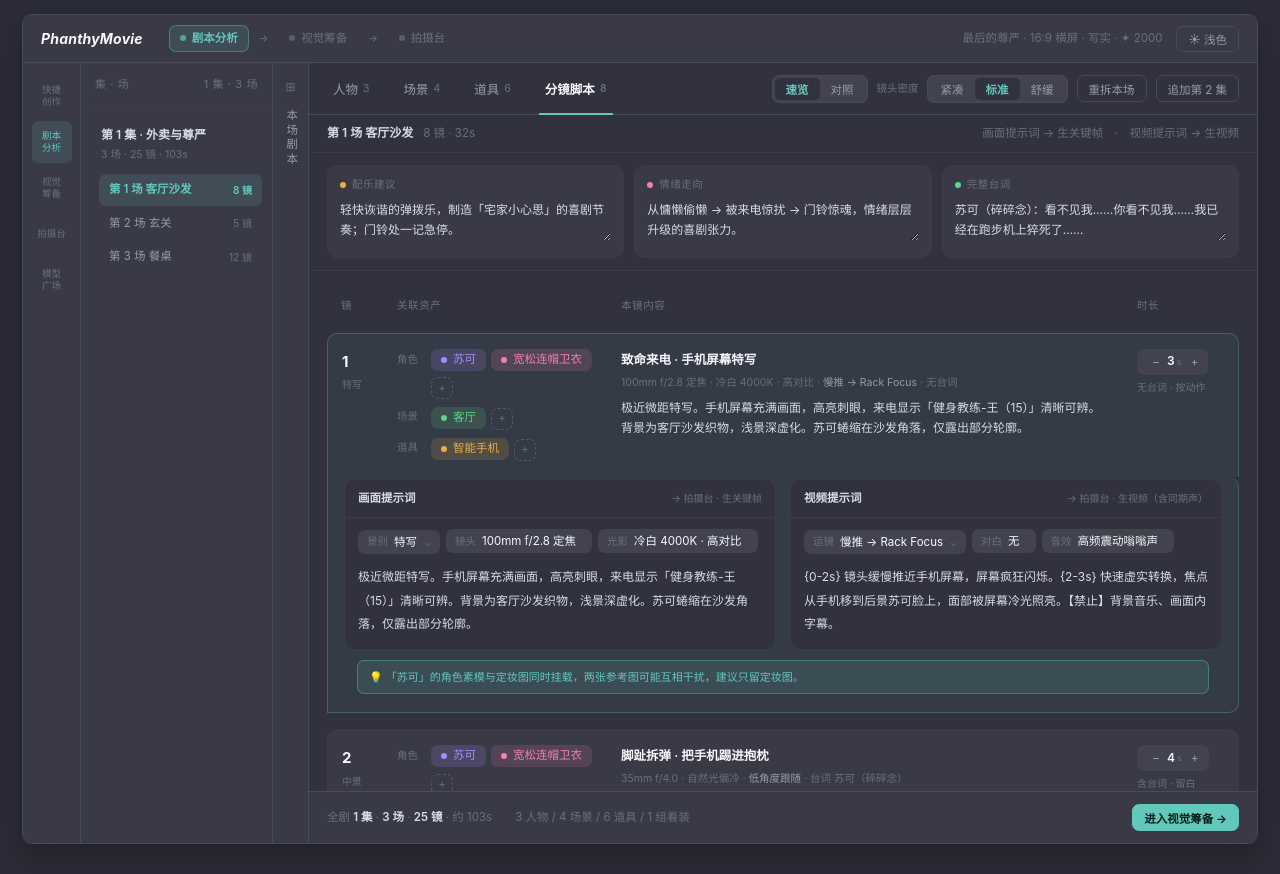
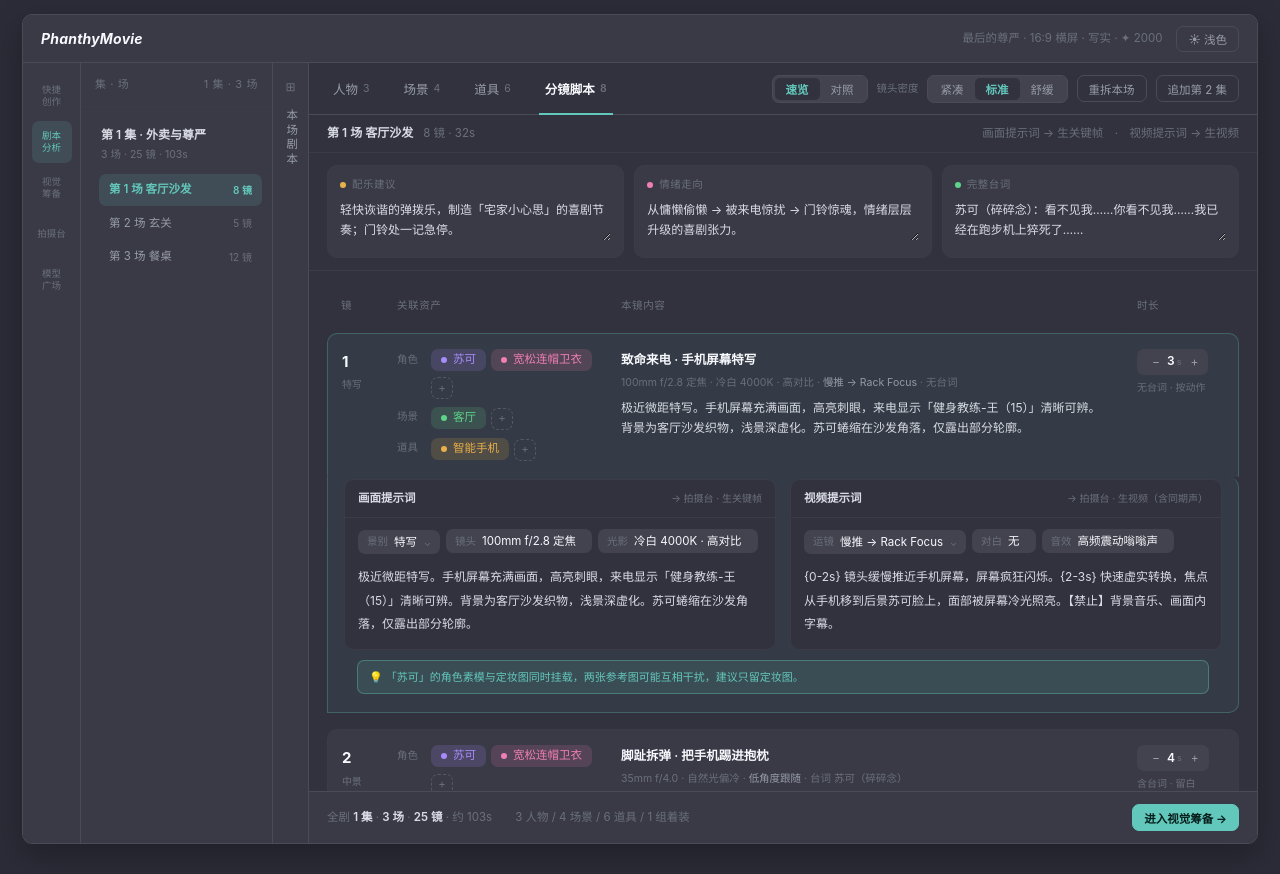
Before and after one commit to sunnygirl-0106/script-analysis-demo, a React (Vite) app: page / in a window 1280 px wide. Built offline with nearby package versions, Linux system fonts and the light colour scheme.

Commit message:
删除顶栏三阶段流程条（导航保留在左侧竖排）
Co-Authored-By: Claude Opus 4.8 (1M context) <noreply@anthropic.com>
Claude-Session: https://claude.ai/code/session_01YLWMjpmwLdbzcZu8h2xGG1

```diff
--- a/src/layout/AppShell.tsx
+++ b/src/layout/AppShell.tsx
@@ -1,15 +1,6 @@
 import type { ReactNode } from 'react'
-import type { Stage } from '../data/types'
 import { useStore } from '../store/useStore'
 import s from './AppShell.module.css'
-
-const STAGES: { key: Stage; label: string }[] = [
-  { key: 'analysis', label: '剧本分析' },
-  { key: 'visual', label: '视觉筹备' },
-  { key: 'studio', label: '拍摄台' },
-]
-
-const STAGE_RANK: Record<Stage, number> = { analysis: 0, visual: 1, studio: 2 }
 
 export function AppShell({ children }: { children: ReactNode }) {
   const project = useStore((st) => st.project)
@@ -24,28 +15,9 @@ export function AppShell({ children }: { children: ReactNode }) {
   return (
     <div className={s.wrap}>
       <div className={s.app}>
-        {/* 顶栏：三阶段流程条 + 主题切换 */}
+        {/* 顶栏：Logo + 项目信息 + 主题切换 */}
         <div className={s.topbar}>
           <div className={s.logo}>PhanthyMovie</div>
-          <div className={s.flow}>
-            {STAGES.map((st, i) => {
-              const rank = STAGE_RANK[st.key]
-              const cur = activePage === st.key
-              const done = rank < STAGE_RANK[project.stage]
-              return (
-                <span key={st.key} style={{ display: 'inline-flex', alignItems: 'center', gap: 10 }}>
-                  {i > 0 && <span className={s.flowArrow}>→</span>}
-                  <span
-                    className={[s.flowStep, cur ? s.cur : '', done ? s.done : ''].join(' ')}
-                    onClick={() => setPage(st.key)}
-                  >
-                    <span className={s.dot} />
-                    {st.label}
-                  </span>
-                </span>
-              )
-            })}
-          </div>
           <div className={s.right}>
             <span>
               {project.title} · {aspectLabel} · {styleLabel} · ✦ 2000
```
